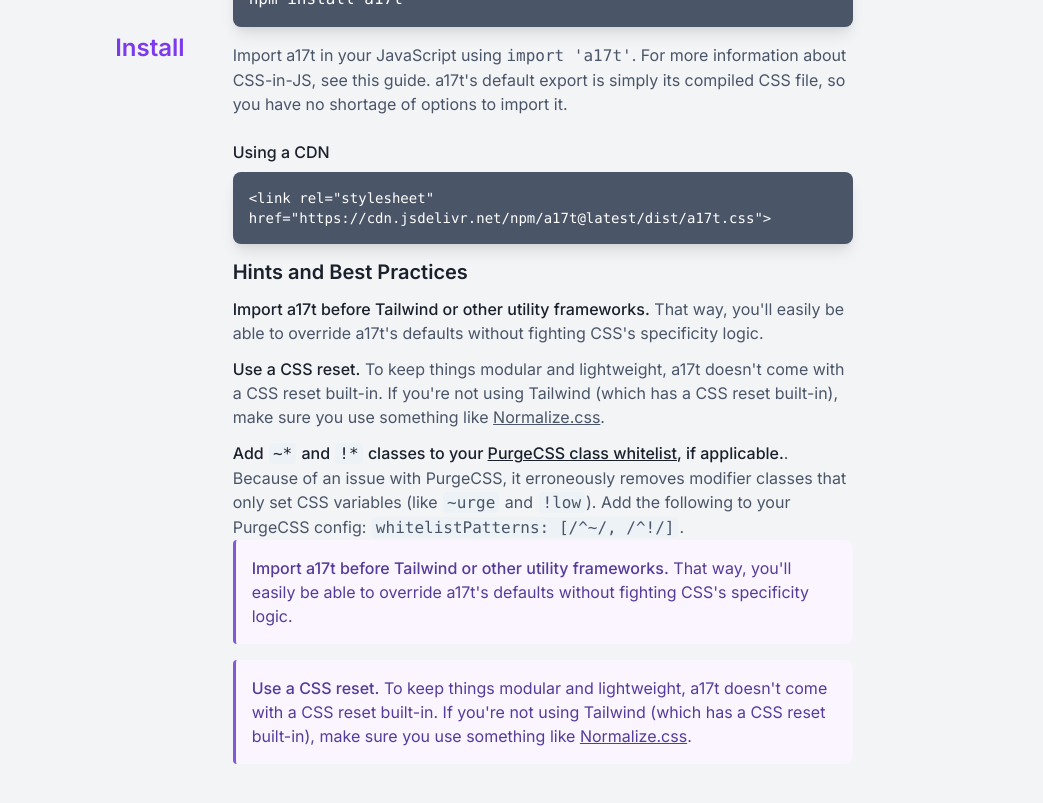
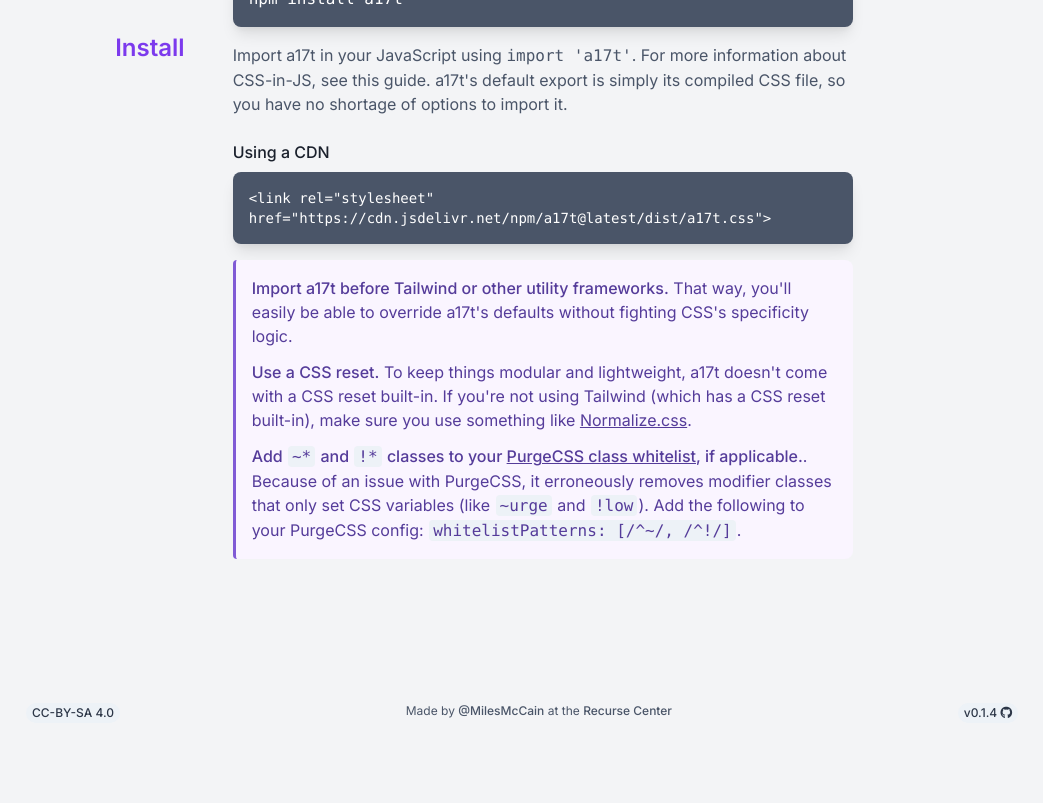
Before and after one commit to milesmcc/a17t, a Jekyll site: the page built from docs/index.md, in a window 1280 px wide and 900 px high, scrolled down 4016 px. Shown: the top 803 px of the window, without its empty margins (118-1161 px from the left). Built offline with Jekyll 4.4.1, drawn with Linux system fonts in a browser that asks for light colours; nearby versions of some CDN libraries; comment, search, counter and statistics services are not loaded; after the commit the page ends 4795 px from its top, so only the background shows below that.

Commit message:
Remove redundant documentation

```diff
--- a/docs/index.md
+++ b/docs/index.md
@@ -263,8 +263,7 @@ title: "The atomic web toolkit for pragmatists"
         <div class="card ~neutral !high font-mono mb-4 text-sm">
           &lt;link rel="stylesheet" href="https://cdn.jsdelivr.net/npm/a17t@latest/dist/a17t.css"&gt;
         </div>
-        <div class="content">
-          <h3>Hints and Best Practices</h3>
+        <aside class="aside ~urge content">
           <p>
             <strong>Import a17t before Tailwind or other utility frameworks.</strong>
             That way, you'll easily be able to override a17t's defaults without fighting CSS's specificity logic.</p>
@@ -278,15 +277,6 @@ title: "The atomic web toolkit for pragmatists"
             if applicable.</strong>. Because of an issue with PurgeCSS, it erroneously removes modifier classes that only set CSS variables (like <code>~urge</code>
             and <code>!low</code>). Add the following to your PurgeCSS config: <code>whitelistPatterns: [/^~/, /^!/]</code>.
           </p>
-        </div>
-        <aside class="aside ~urge content mb-4">
-          <strong>Import a17t before Tailwind or other utility frameworks.</strong>
-          That way, you'll easily be able to override a17t's defaults without fighting CSS's specificity logic.
-        </aside>
-        <aside class="aside ~urge content mb-4">
-          <strong>Use a CSS reset.</strong>
-          To keep things modular and lightweight, a17t doesn't come with a CSS reset built-in. If you're not using
-          Tailwind (which has a CSS reset built-in), make sure you use something like <a href="https://necolas.github.io/normalize.css/">Normalize.css</a>.
         </aside>
       </div>
     </article>
```
